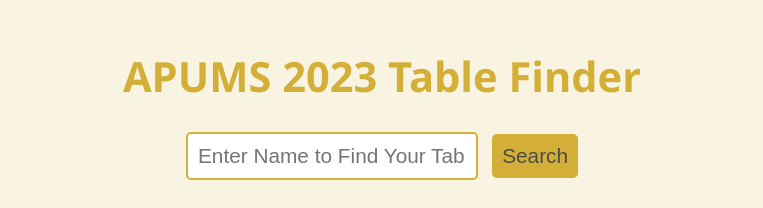
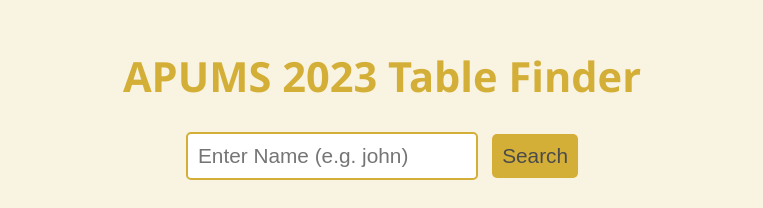
Before and after one commit to menirva85/table-lookup, a plain HTML site: page index.html in a window 1280 px wide. Shown: the top 208 px of the page, without its empty margins (258-1021 px from the left). Drawn offline with Linux system fonts and the light colour scheme; grey boxes are pictures that could not be loaded.

Commit message:
Update index.html

```diff
--- a/index.html
+++ b/index.html
@@ -68,7 +68,7 @@
 <body>
     <div>
         <h1>APUMS 2023 Table Finder</h1>
-        <input type="text" id="nameInput" placeholder="Enter Name to Find Your Table Number">
+        <input type="text" id="nameInput" placeholder="Enter Name (e.g. john)">
         <button onclick="searchName()">Search</button>
         <div id="result"></div>
     </div>
```
